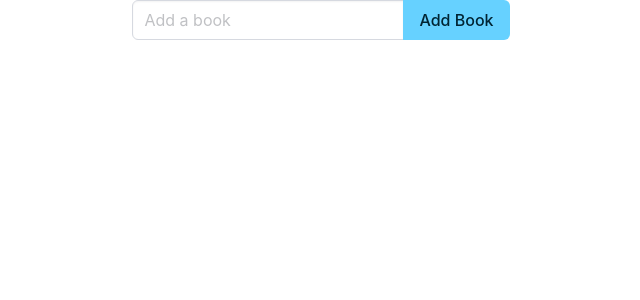
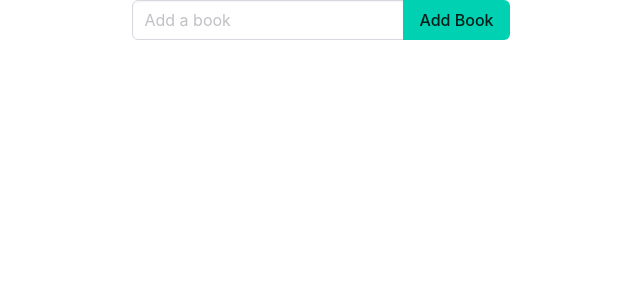
Before and after one commit to zee-rgb/reading-list, a React (Vite) app: page / in a window 1280 px wide. Shown: the top 300 px of the page, without its empty margins (319-959 px from the left). Built offline with nearby package versions, Linux system fonts and the light colour scheme.

Commit message:
update button style

```diff
--- a/src/components/BookAdd.tsx
+++ b/src/components/BookAdd.tsx
@@ -29,7 +29,7 @@ export default function BookAdd() {
 
           <div className="control">
             <button
-              className="button is-info"
+              className="button is-primary"
               type="submit"
               onClick={handleClick}
             >
```
